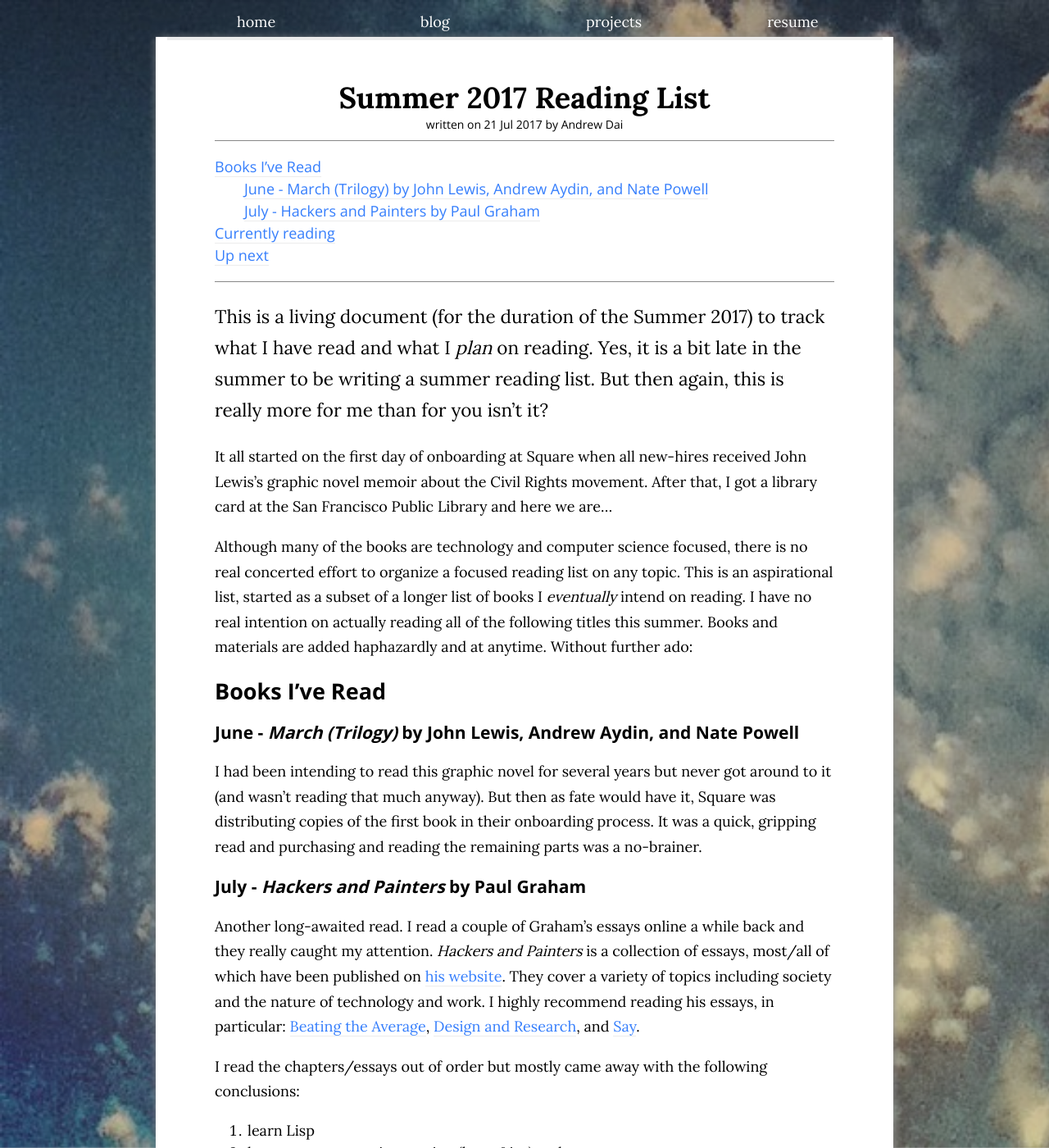
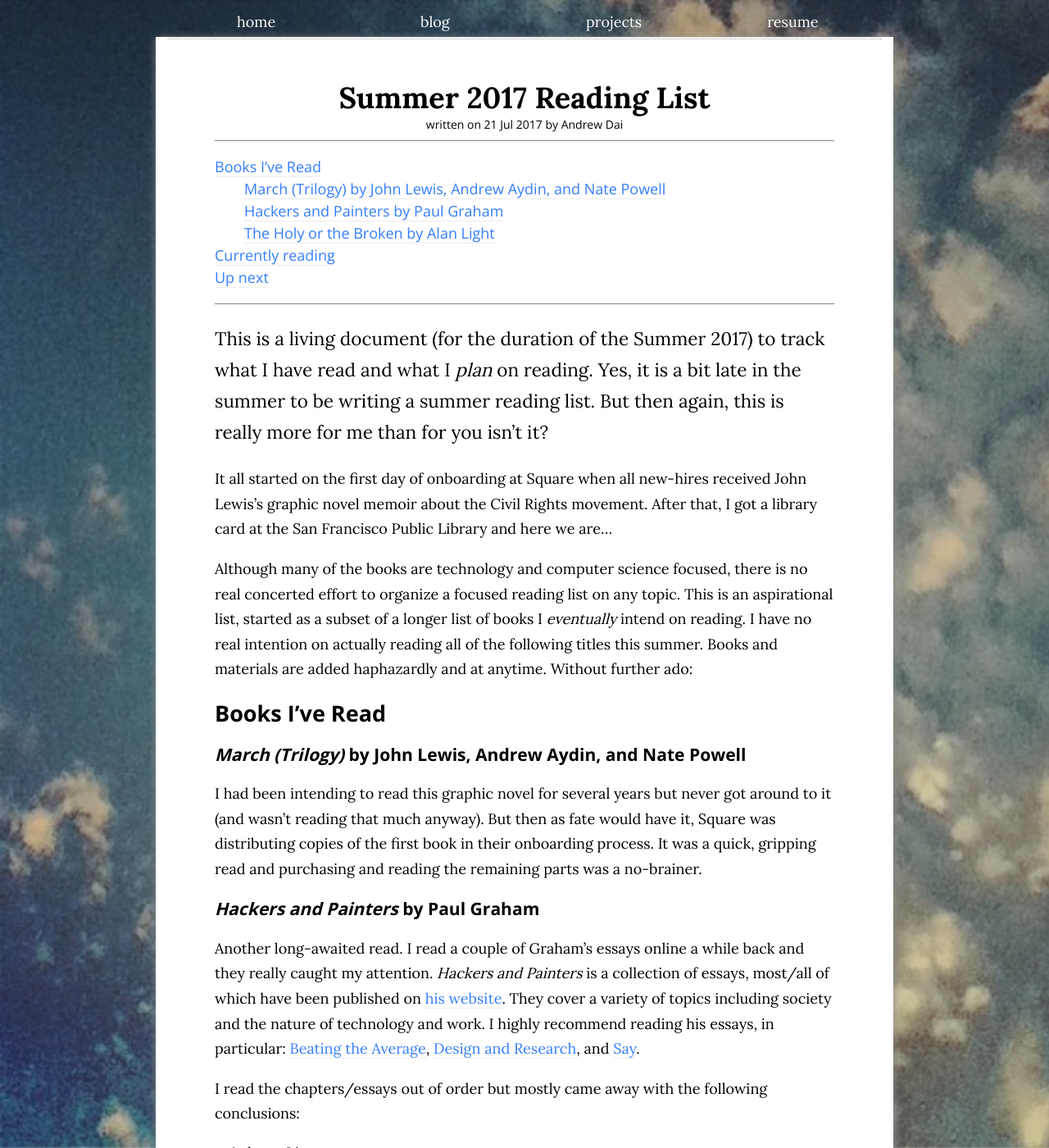
Before and after one commit to bunsenmcdubbs/bunsenmcdubbs.github.io, a Jekyll site: the page built from _posts/2017-07-21-summer-reading-list-2017.md, in a window 1280 px wide and 1400 px high. Shown: the whole window at 82% size. Built offline with Jekyll 4.4.1, drawn with Linux system fonts in a browser that asks for light colours; nearby versions of some CDN libraries; some of the changed text lies outside the part shown.

Commit message:
update reading list

```diff
--- a/_posts/2017-07-21-summer-reading-list-2017.md
+++ b/_posts/2017-07-21-summer-reading-list-2017.md
@@ -23,7 +23,7 @@
 Books and materials are added haphazardly and at anytime. Without further ado:
 
 ## Books I&rsquo;ve Read
-### June - _March (Trilogy)_ by John Lewis, Andrew Aydin, and Nate Powell
+### _March (Trilogy)_ by John Lewis, Andrew Aydin, and Nate Powell
 
 I had been intending to read this graphic novel for several years but never got
 around to it (and wasn&rsquo;t reading that much anyway). But then as fate
@@ -31,7 +31,7 @@
 onboarding process. It was a quick, gripping read and purchasing and reading
 the remaining parts was a no-brainer.
 
-### July - _Hackers and Painters_ by Paul Graham
+### _Hackers and Painters_ by Paul Graham
 
 Another long-awaited read. I read a couple of Graham&rsquo;s essays online a
 while back and they really caught my attention. _Hackers and Painters_ is a
@@ -48,8 +48,12 @@
 
 It has inspired me to learn Racket (a Lisp).
 
+### _The Holy or the Broken_ by Alan Light
+
+I read half of this book. It was pretty good but a _lot_ about just one song.
+
 ## Currently reading
- - _The Holy or the Broken_ by Alan Light
+ - _The American Census: A Social History_ by Margo J. Anderson
  - [_Beautiful Racket_ by Matthew Butterick](
 http://beautifulracket.com) (See above lessons from _Hackers and Painters_)
 
@@ -58,3 +62,5 @@
  - _The Art of the Metaobject Protocol_ by Gregor Kiczales, Jim des Rivieres, and Daniel G. Bobrow
  - _The Mythical Man Month_ by Fred Brooks
  - _Man&rsquo;s Search For Meaning_ by Viktor Frankl
+ - [_Distributed Systems 3rd Edition_ by Maarten van Steen and Andrew Tanenbaum](p)
+ - [teachyourselfcs.com](https://teachyourselfcs.com/)
```
